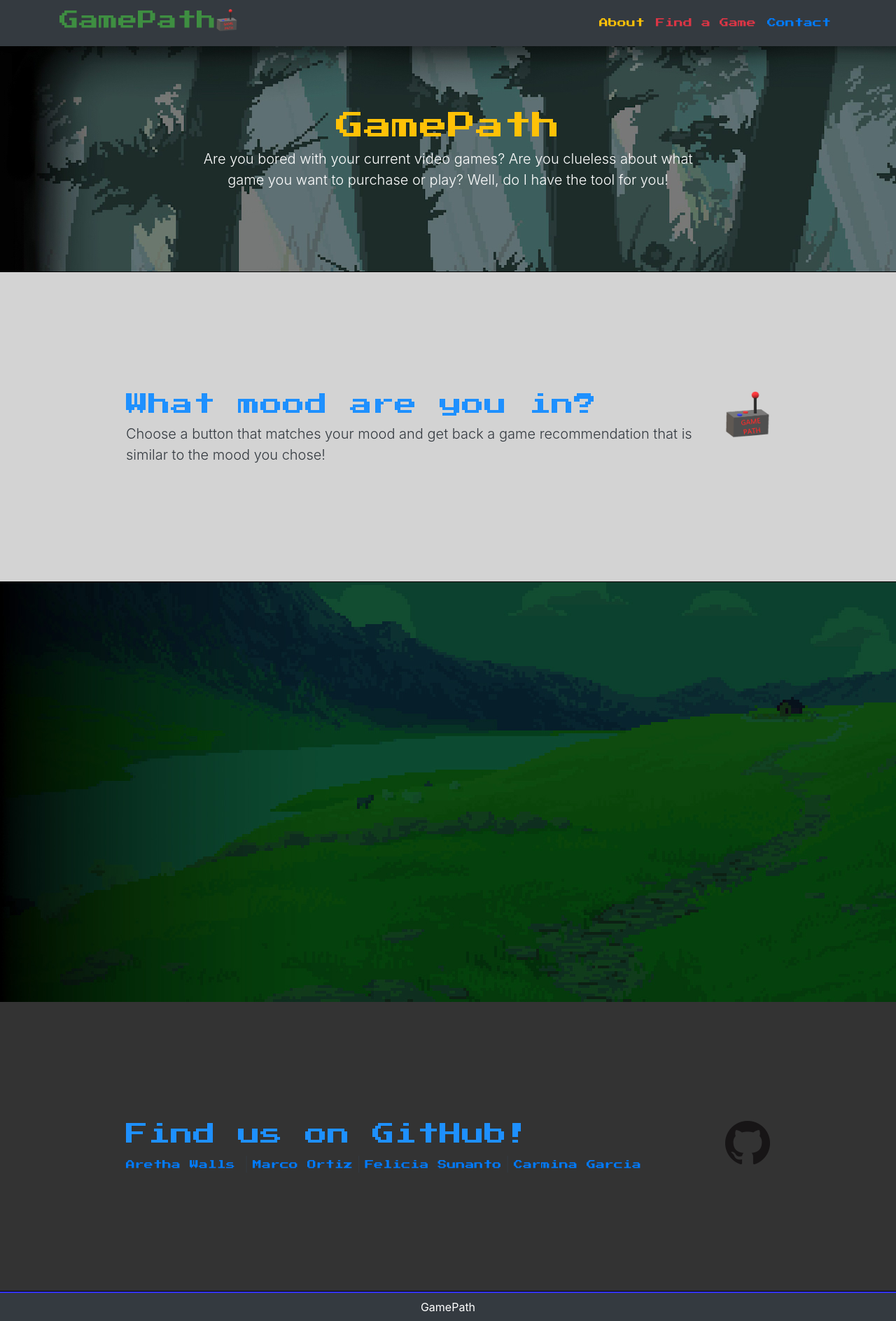
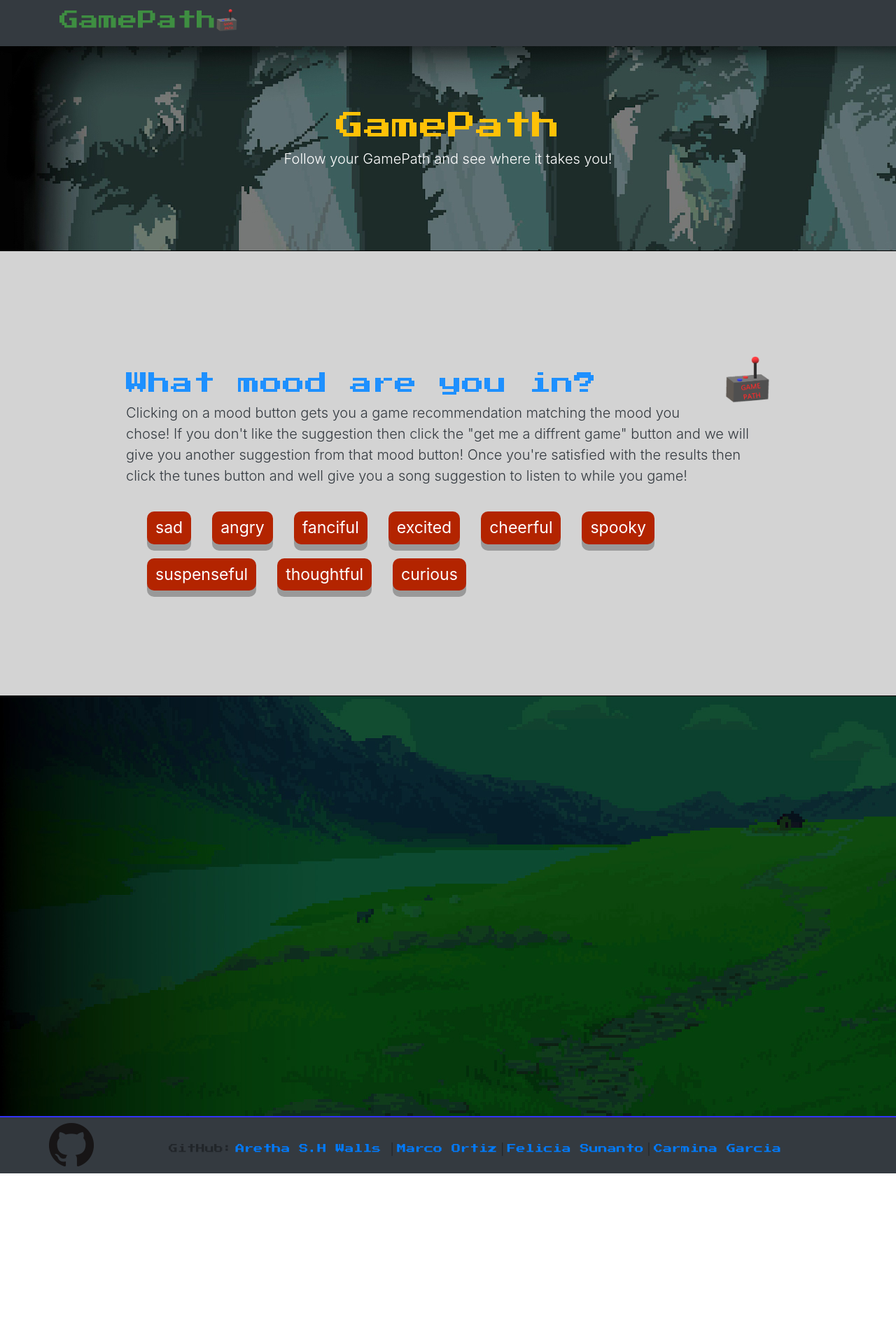
Before and after one commit to arethashwalls/GamePath, a plain HTML site: page index.html in a window 1280 px wide. Shown: the whole page at 70% size. After the commit the page ends 1677 px from the top, so only its background shows below. Drawn offline with nearby package versions, Linux system fonts and the light colour scheme; files that its build step writes are made by us from their sources.

Commit message:
Update index.html

```diff
--- a/index.html
+++ b/index.html
@@ -13,13 +13,13 @@
     <link rel='shortcut icon' type='image/x-icon' href='assets/images/controller-icon.ico' />
     <link rel="stylesheet" href="https://stackpath.bootstrapcdn.com/bootstrap/4.1.3/css/bootstrap.min.css" integrity="sha384-MCw98/SFnGE8fJT3GXwEOngsV7Zt27NXFoaoApmYm81iuXoPkFOJwJ8ERdknLPMO"
         crossorigin="anonymous">
-    <link href="../GroupProject1/background-assets/css/scrolling-nav.css" rel="stylesheet">
+    <link href="../GamePath/background-assets/css/scrolling-nav.css" rel="stylesheet">
     <link href="https://fonts.googleapis.com/css?family=Press+Start+2P" rel="stylesheet">
-    <link rel="stylesheet" href="assets/CSS/style.css">
+    <link rel="stylesheet" href="../GamePath/assets/CSS/style.css">
 
     <script src="https://cdnjs.cloudflare.com/ajax/libs/axios/0.18.0/axios.js"></script>
     <script src="https://ajax.googleapis.com/ajax/libs/jquery/3.3.1/jquery.min.js"></script>
-    <script src="../GroupProject1/assets/javascript/app.js"></script>
+    <script src="../GamePath/assets/javascript/app.js"></script>
 </head>
 
 <body id="page-top">
@@ -35,19 +35,7 @@
                 aria-controls="navbarResponsive" aria-expanded="false" aria-label="Toggle navigation">
                 <span class="navbar-toggler-icon"></span>
             </button>
-            <div class="collapse navbar-collapse" id="navbarResponsive">
-                <ul class="navbar-nav ml-auto">
-                    <li class="nav-item">
-                        <a class="nav-link js-scroll-trigger text-warning" href="#about">About</a>
-                    </li>
-                    <li class="nav-item">
-                        <a class="nav-link js-scroll-trigger text-danger" href="#display-games">Find a Game</a>
-                    </li>
-                    <li class="nav-item">
-                        <a class="nav-link js-scroll-trigger text-primary" href="#contact">Contact</a>
-                    </li>
-                </ul>
-            </div>
+        </div>
         </div>
     </nav>
 
@@ -60,8 +48,7 @@
             </div>
             <div class="row">
                 <div class="col-8 mx-auto">
-                    <p class="lead">Are you bored with your current video games? Are you clueless about what game you
-                        want to purchase or play? Well, do I have the tool for you!</p>
+                    <p class="lead">Follow your GamePath and see where it takes you!</p>
                 </div>
             </div>
         </div>
@@ -71,13 +58,14 @@
         <div class="container">
             <div class="row">
                 <div class="col-md-10 mx-auto text-dark">
-                    <h2>What mood are you in? <img src="assets/images/gamepath.png" id="gamepath-brand" class="float-right" /></h2>
-                    <p class="lead">Choose a button that matches your mood and get back a game recommendation that is
-                        similar to the mood you chose!</p>
-                    <div class="mood-buttons">
+                    <img src="assets/images/gamepath.png" id="gamepath-brand" class="float-right" />
+                    <h2>What mood are you in?</h2>
+                    <p class="lead">Clicking on a mood button gets you a game recommendation matching the mood you chose! If you don't
+                        like the suggestion then click the "get me a diffrent game" button and we will give you another suggestion from that mood button!
+                        Once you're satisfied with the results then click the tunes button and well give you a song suggestion to listen to while you game!
+                        <div class="mood-buttons">
 
-                    </div>
-
+                        </div>
                 </div>
             </div>
         </div>
@@ -104,26 +92,22 @@
         </div>
     </section>
 
-    <section id="contact">
-        <div class="container">
-            <div class="row">
-                <div class="col-lg-10 mx-auto text-dark">
-                    <h2>Find us on GitHub!<img src="assets/images/GitHub-Mark-64px.png" class="float-right" /></h2>
-                    <p class="lead">
-                        <a href="https://github.com/arethashwalls" target="_blank">Aretha Walls </a> |
-                        <a href="https://github.com/MarcoAOrtiz" target="_blank">Marco Ortiz</a> |
-                        <a href="https://github.com/felsuna" target="_blank">Felicia Sunanto</a> |
-                        <a href="https://github.com/CarminaGarcia97" target="_blank">Carmina Garcia</a>
-                    </p>
-                </div>
-            </div>
-        </div>
-    </section>
 
     <!-- Footer -->
     <footer class="py-2 bg-dark">
         <div class="container">
-            <p class="m-0 text-center text-white">GamePath</p>
+            <div class="row">
+                <div class="columnOne">
+                    <img src="./assets/images/GitHub-Mark-64px.png">
+                </div>
+                <div class="columnTwo">
+                    <a>GitHub:</a>
+                    <a href="https://github.com/arethashwalls" target="_blank">Aretha S.H Walls </a> |
+                    <a href="https://github.com/MarcoAOrtiz" target="_blank">Marco Ortiz</a> |
+                    <a href="https://github.com/felsuna" target="_blank">Felicia Sunanto</a> |
+                    <a href="https://github.com/CarminaGarcia97" target="_blank">Carmina Garcia</a>
+                </div>
+            </div>
         </div>
     </footer>
 
```
